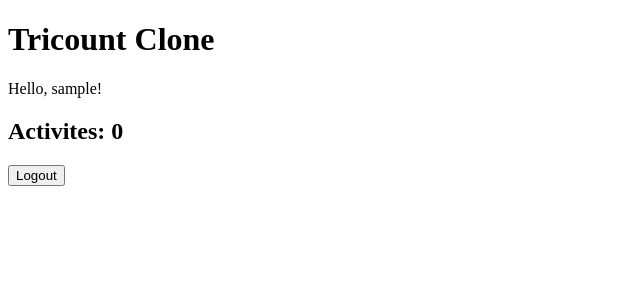
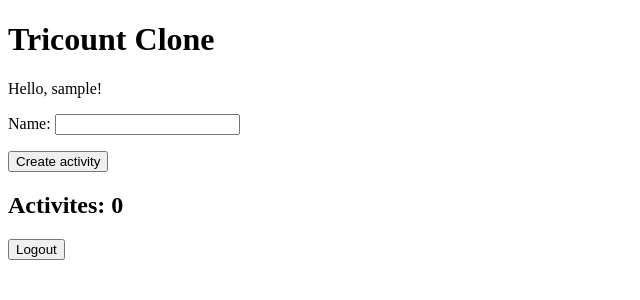
Before and after one commit to Akbro23/tricount-clone, a Django app: page / in a window 1280 px wide. Shown: the top 300 px of the page, without its empty margins (0-640 px from the left). Run offline with Django 5.2, Linux system fonts and the light colour scheme; the visitor is signed in with stand-in values (Sample User, id 1); data that the repository does not hold is empty.

Commit message:
add create_activity

```diff
--- a/expenses/forms.py
+++ b/expenses/forms.py
@@ -43,3 +43,9 @@ class ExpenseForm(forms.ModelForm):
             raise forms.ValidationError('Amount should be positive number')
         rounded_amount = round(amount, 2)
         return rounded_amount
+
+
+class ActivityForm(forms.ModelForm):
+    class Meta:
+        model = Activity
+        fields = ['name']
--- a/expenses/templates/expenses/dashboard.html
+++ b/expenses/templates/expenses/dashboard.html
@@ -5,8 +5,13 @@
 
     <div>
         {% if user.is_authenticated %}
-            <h2>Activites: {{ activites.count }}</h2>
-            {% for activity in activites %}
+            <form action="{% url 'expenses:create_activity' %}" method="post">
+                {% csrf_token %}
+                {{ form.as_p }}
+                <input type="submit" value="Create activity">
+            </form>
+            <h2>Activites: {{ activities.count }}</h2>
+            {% for activity in activities %}
                 <h3>
                     <a href="{% url 'expenses:activity' activity.id %}">
                         {{ activity.name }}
--- a/expenses/urls.py
+++ b/expenses/urls.py
@@ -7,6 +7,7 @@ app_name = 'expenses'
 urlpatterns = [
     path('', views.dashboard, name='dashboard'),
     path('register/', views.register, name='register'),
+    path('create_activity/', views.create_activity, name='create_activity'),
     path('activity/<int:activity_id>/', views.activity, name='activity'),
     path('activity/<int:activity_id>/balance/', views.balance, name='balance'),
     path('activity/<int:activity_id>/add_participant/', views.add_participant, name='add_participant'),
--- a/expenses/views.py
+++ b/expenses/views.py
@@ -6,7 +6,7 @@ from django.contrib.auth.forms import UserCreationForm
 
 from django.contrib.auth.models import User
 from .models import Activity, Expense
-from .forms import AddParticipantForm, ExpenseForm
+from .forms import AddParticipantForm, ExpenseForm, ActivityForm
 
 
 
@@ -14,8 +14,12 @@ def dashboard(request):
     user = request.user
     context = {}
     if user.is_authenticated:
-        activites = Activity.objects.filter(participants=user)
-        context['activites'] = activites
+        activities = Activity.objects.filter(participants=user)
+        form = ActivityForm()
+        context = {
+            'activities': activities,
+            'form': form,
+        }
 
     return render(request, 'expenses/dashboard.html', context)
 
@@ -32,6 +36,18 @@ def register(request):
             user = form.save()
             login(request, user)
             return redirect(reverse('expenses:dashboard'))
+
+
+def create_activity(request):
+    if request.method == 'POST' and request.user.is_authenticated:
+        activity = Activity()
+        activity.save()
+        activity.participants.add(request.user)
+        form = ActivityForm(request.POST, instance=activity)
+        if form.is_valid():
+            form.save()
+
+    return redirect(reverse('expenses:dashboard'))
 
 
 def activity(request, activity_id):
@@ -121,7 +137,13 @@ def remove_participant(request, activity_id, participant_id):
             payers = activity.expenses.values('payer').distinct()
             if not payers.filter(payer=participant).exists():
                 activity.participants.remove(participant)
+                if activity.participants.count() == 0:
+                    activity.delete()
+                    return redirect(reverse('expenses:dashboard'))
+
                 activity.save()
+                if request.user == participant:
+                    return redirect(reverse('expenses:dashboard'))
 
     return redirect(reverse('expenses:activity', args=[activity_id]))
 
```
